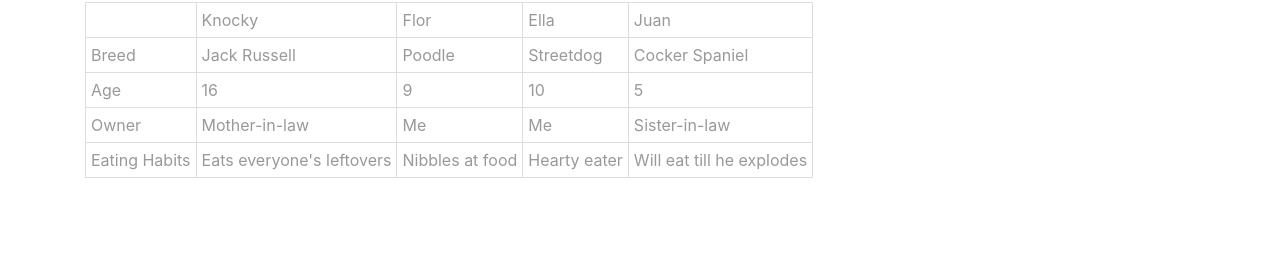
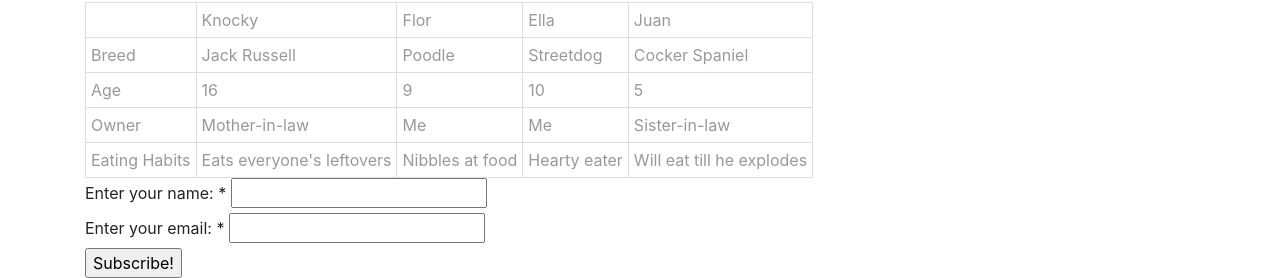
Before and after one commit to PositronSolo/web-dev2, a plain HTML site: page index.html in a window 1280 px wide. Shown: the part 968-1246 px from the top of the page. Before the commit the page ends 1146 px from the top, so only its background shows below. Drawn offline with nearby package versions, Linux system fonts and the light colour scheme.

Commit message:
added form example

```diff
--- a/index.html
+++ b/index.html
@@ -114,6 +114,21 @@
     </tr>
   </table>
 
+  <!-- Form -->
+  <form action="" method="post" class="form-example">
+    <div class="form-example">
+      <label for="name">Enter your name: *</label>
+      <input type="text" name="name" id="name" required>
+    </div>
+    <div class="form-example">
+      <label for="email">Enter your email: *</label>
+      <input type="email" name="email" id="email" required>
+    </div>
+    <div class="form-example">
+      <input type="submit" value="Subscribe!">
+    </div>
+  </form>
+
 
     </div>
 
```
